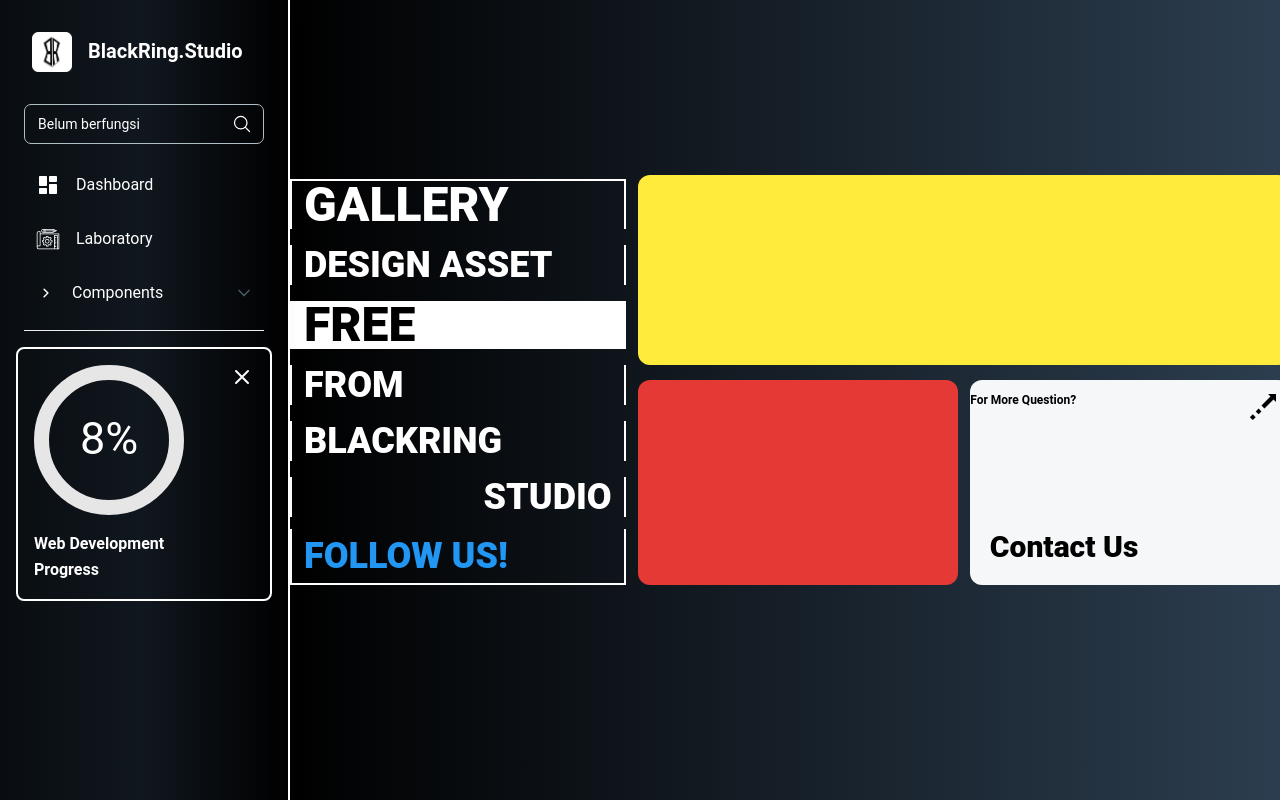
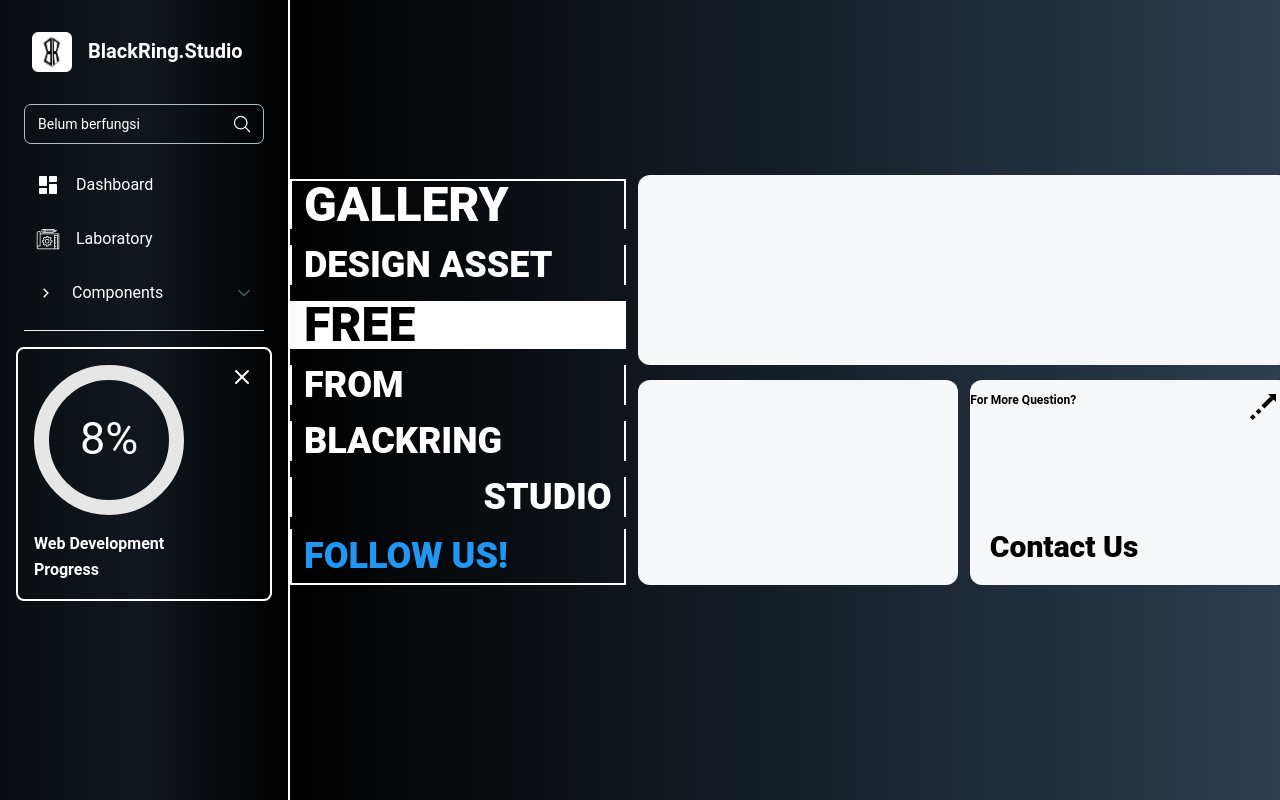
Before and after one commit to BlackRing8/blackring-services, a React (Vite) app: page / in a window 1280 px wide. Built offline with nearby package versions, Linux system fonts and the light colour scheme; the HTML template or start-up script is replaced by a standard one.

Commit message:
ubah color

```diff
--- a/src/pages_/home_page/home_komponen/ContainerDua.jsx
+++ b/src/pages_/home_page/home_komponen/ContainerDua.jsx
@@ -3,7 +3,7 @@
 
 const ContainerDua = () => {
   return (
-    <motion.div initial={{ opacity: 0 }} animate={{ opacity: 1, transition: { delay: 0.5 } }} className="flex w-full h-auto rounded-xl bg-yellow-500  mb-[15px] ">
+    <motion.div initial={{ opacity: 0 }} animate={{ opacity: 1, transition: { delay: 0.5 } }} className="flex w-full h-auto rounded-xl bg-[#F5F7F8]  mb-[15px] ">
       <div className="flex flex-wrap w-full h-[190px] rounded-xl"></div>
     </motion.div>
   );
--- a/src/pages_/home_page/home_komponen/ContainerTiga.jsx
+++ b/src/pages_/home_page/home_komponen/ContainerTiga.jsx
@@ -4,7 +4,7 @@
 const ContainerTiga = () => {
   return (
     <>
-      <motion.div initial={{ opacity: 0 }} animate={{ opacity: 1, transition: { delay: 0.7 } }} className="flex w-1/2 h-full rounded-xl bg-red-600 "></motion.div>
+      <motion.div initial={{ opacity: 0 }} animate={{ opacity: 1, transition: { delay: 0.7 } }} className="flex w-1/2 h-full rounded-xl bg-[#F5F7F8] "></motion.div>
       <motion.div initial={{ opacity: 0 }} animate={{ opacity: 1, transition: { delay: 0.9 } }} className="grid flex-wrap w-1/2 h-full rounded-xl bg-[#F5F7F8] ">
         {/* <div className=" bg-[#F5F7F8] w-full h-full col rounded-xl c3 flex-col">
           <motion.div initial={{ opacity: 0 }} animate={{ opacity: 1, transition: { delay: 1.2 } }} className="fi bg-[#F5F7F8] flex sm:w-40 h-8 w-28 sm:h-10 border-2 border-black justify-center mt-5 ml-4 rounded-md items-center">
```
